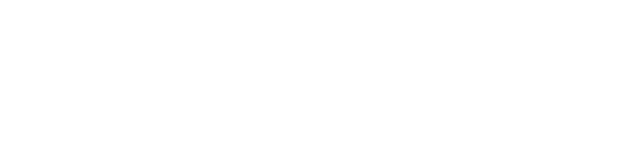
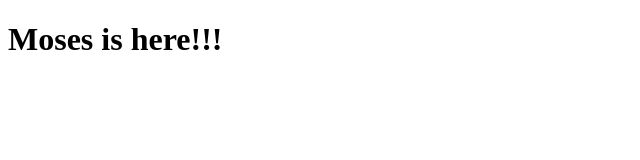
Before and after one commit to Pebetse22/JobHub, a plain HTML site: page index.html in a window 1280 px wide. Shown: the whole page, without its empty margins (0-640 px from the left). Drawn offline with Linux system fonts and the light colour scheme.

Commit message:
Moses is here!!

```diff
--- a/index.html
+++ b/index.html
@@ -6,6 +6,6 @@
     <title>Document</title>
 </head>
 <body>
-
+        <h1>Moses is here!!!</h1>
 </body>
 </html>
```
